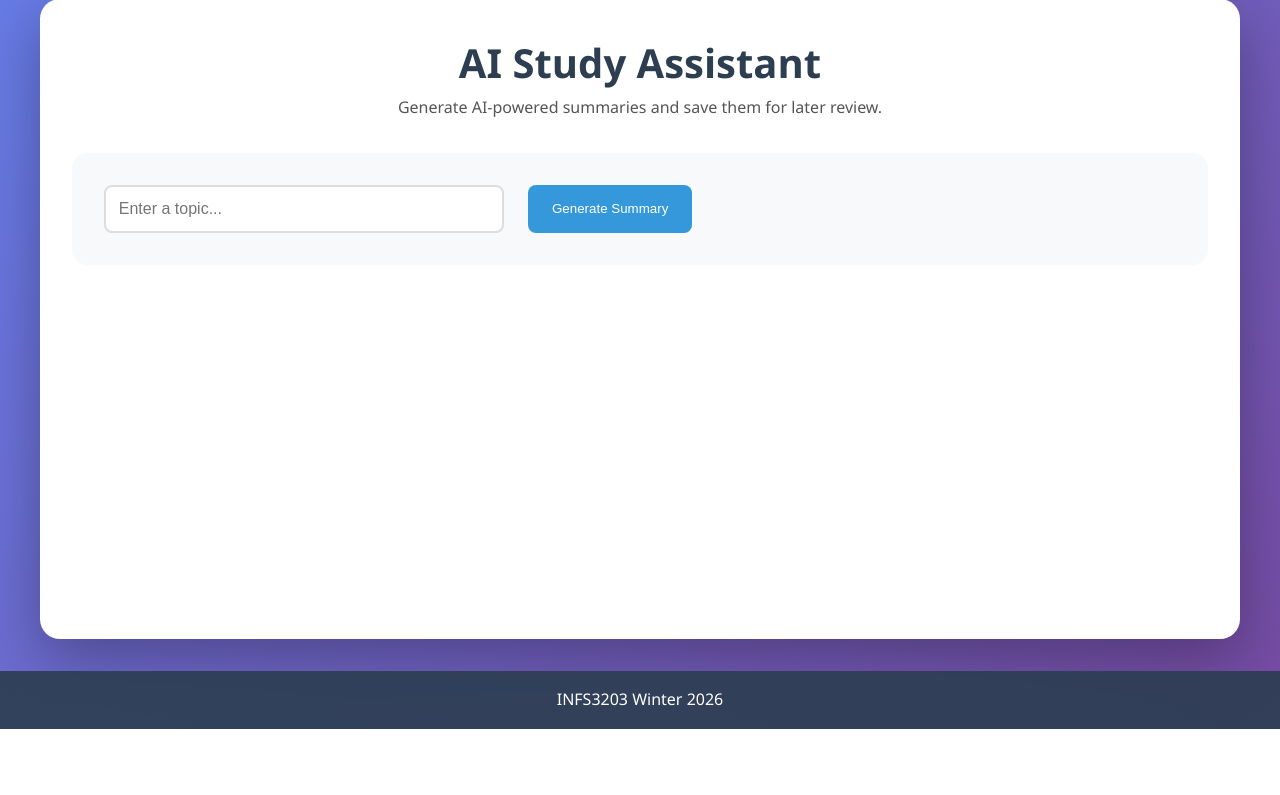
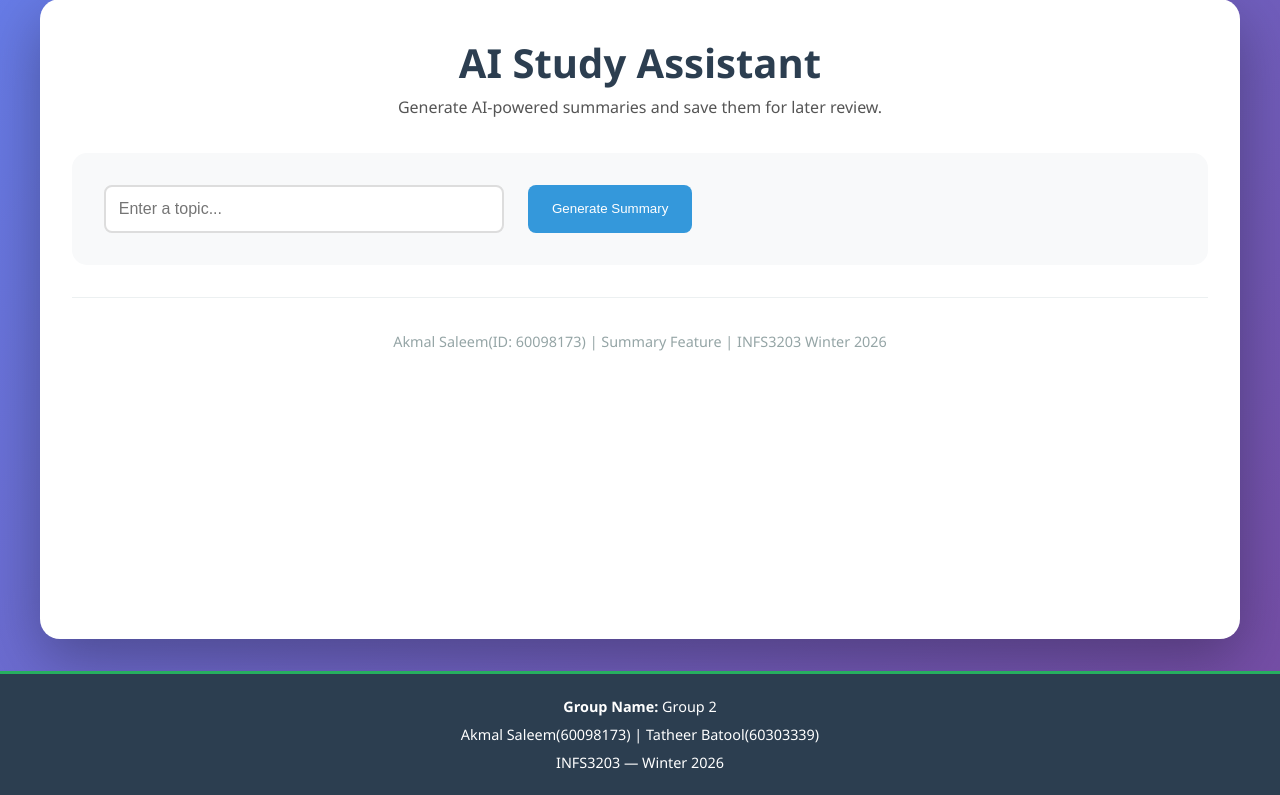
Before and after one commit to TatheerB/ai-study-assistant, a Flask app: page / in a window 1280 px wide. Shown: the part 103-898 px from the top of the page. Before the commit the page ends 832 px from the top, so only its background shows below. Run offline with Flask 3, Linux system fonts and the light colour scheme.

Commit message:
feat: add footer with group members across all pages

```diff
--- a/app/static/css/style.css
+++ b/app/static/css/style.css
@@ -342,3 +342,18 @@ footer {
 .toggle-summary-btn:hover {
     background: #2980b9;
 }
+
+/* Footer Styling */
+.footer {
+    margin-top: 2rem;
+    padding: 1rem;
+    background: #2c3e50;
+    color: white;
+    text-align: center;
+    border-top: 3px solid #27ae60;
+}
+
+.footer-content p {
+    margin: 0.3rem 0;
+    font-size: 0.9rem;
+}
--- a/app/templates/base.html
+++ b/app/templates/base.html
@@ -23,10 +23,21 @@
         {% block content %}{% endblock %}
     </main>
 
-    <footer>
-        <p>INFS3203 Winter 2026</p>
-    </footer>
+
 
     <script src="../static/js/main.js"></script>
+    <footer class="footer">
+        <div class="footer-content">
+            <p>
+                <strong>Group Name:</strong> Group 2
+            </p>
+            <p>
+                Akmal Saleem(60098173) | Tatheer Batool(60303339)
+            </p>
+            <p>
+                INFS3203 — Winter 2026
+            </p>
+        </div>
+    </footer>
 </body>
 </html>
--- a/app/templates/flashcards.html
+++ b/app/templates/flashcards.html
@@ -39,7 +39,7 @@
     </div>
 
     <div class="student-id">
-        Flashcards Feature
+        Tatheer Batool (ID: 60303339) | Flashcards Feature | INFS3203 Winter 2026
     </div>
 </div>
 {% endblock %}
--- a/app/templates/history.html
+++ b/app/templates/history.html
@@ -10,5 +10,8 @@
     </div>
 
     <div id="history-list"></div>
+    <div class="student-id">
+        Akmal Saleem(ID: 60098173) | History Feature | INFS3203 Winter 2026
+    </div>
 </div>
 {% endblock %}
--- a/app/templates/index.html
+++ b/app/templates/index.html
@@ -22,5 +22,8 @@
         <button id="save-summary-btn" class="submit-btn" style="margin-top: 1rem;">Save Study Set</button>
         <div id="save-message" style="margin-top: 1rem;"></div>
     </div>
+    <div class="student-id">
+        Akmal Saleem(ID: 60098173) | Summary Feature | INFS3203 Winter 2026
+    </div>
 </div>
 {% endblock %}
```
